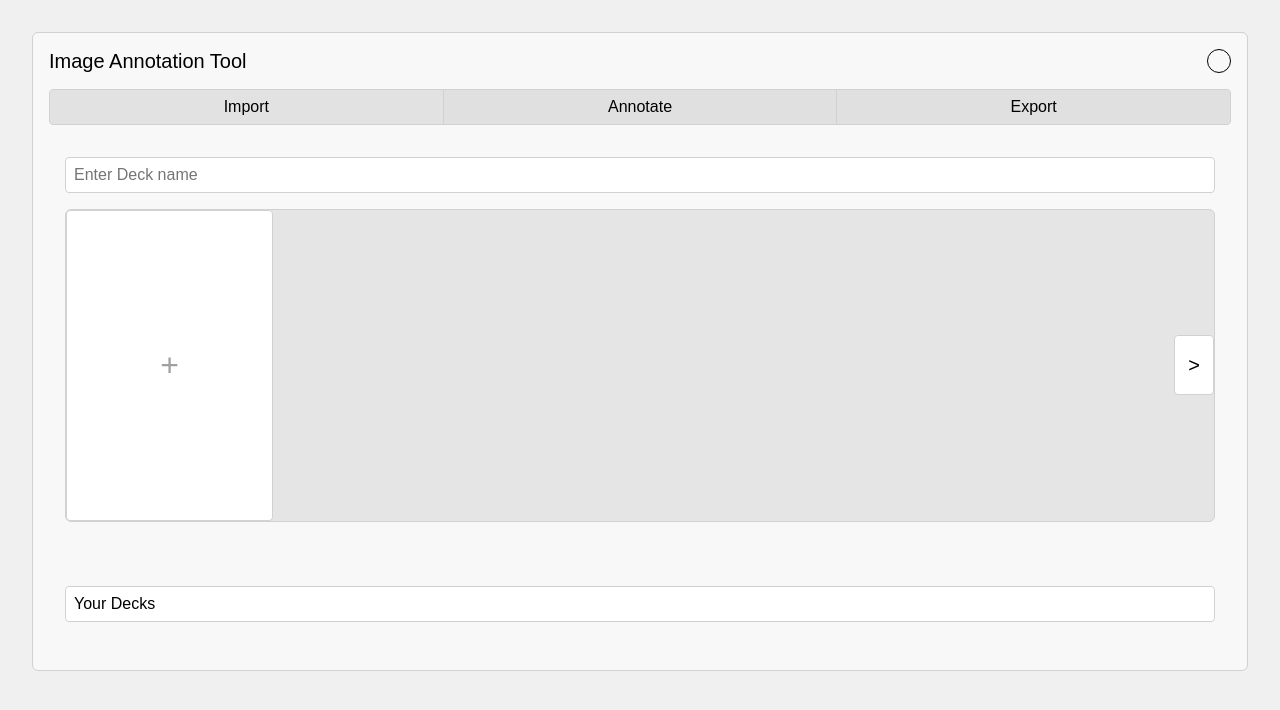
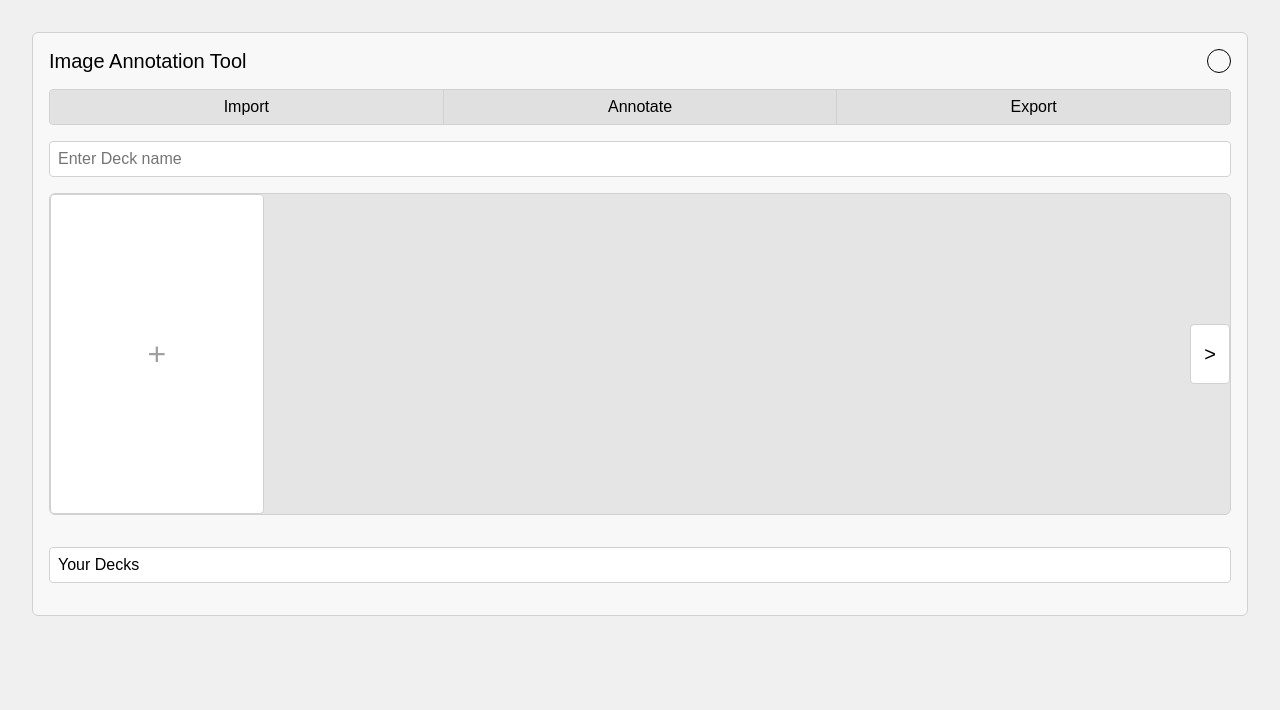
Before and after one commit to ZaynUH/annotation-tool, a Next.js app: page /upload in a window 1280 px wide. Shown: the top 710 px of the page. Built offline with nearby package versions, Linux system fonts and the light colour scheme.

Commit message:
css update

```diff
--- a/styles/UploadPage.module.css
+++ b/styles/UploadPage.module.css
@@ -74,7 +74,6 @@
 /* === Section panels === */
 .importSection {
   margin: 1rem;
-  padding: 1rem;
 }
 
 /* === Input (deck name & titles) === */
@@ -96,7 +95,7 @@
   position: relative;
   display: flex;
   align-items: center;
-  background-color: #e5e5e5; /* panel bg */
+  background-color: #e5e5e5;
   border: 1px solid #d1d1d1;
   border-radius: 6px;
 }
```
